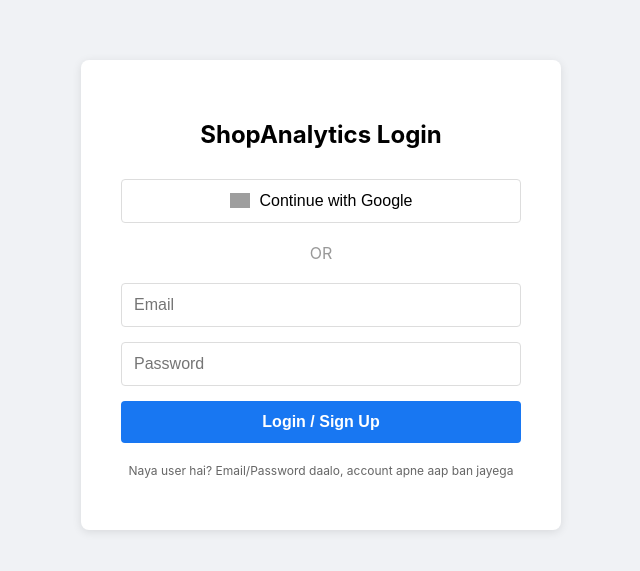
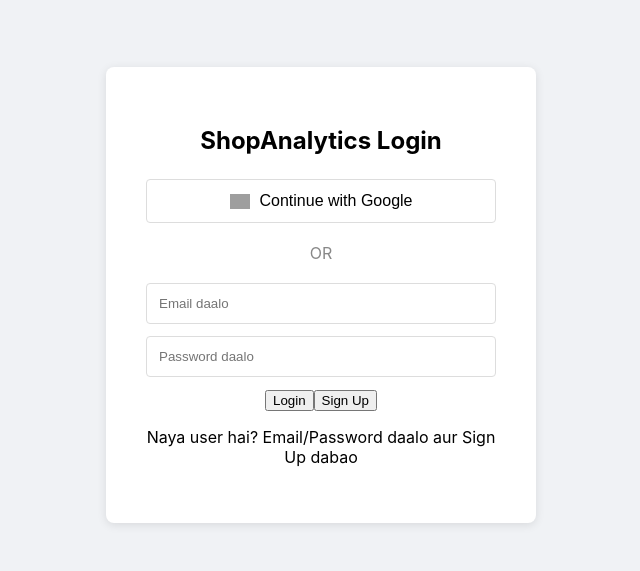
Before and after one commit to akash1234-design/shop-analytics-akash, a React (Create React App) app: page / in a window 1280 px wide. Shown: the part 105-676 px from the top of the page, without its empty margins (319-959 px from the left). Built offline with nearby package versions, Linux system fonts and the light colour scheme; no server answers; grey boxes are pictures that could not be loaded.

Commit message:
Added separate login signup and fixed google auth

```diff
--- a/src/components/Login.js
+++ b/src/components/Login.js
@@ -2,9 +2,11 @@
 import {
   signInWithEmailAndPassword,
   createUserWithEmailAndPassword,
+  GoogleAuthProvider,
   signInWithPopup
-} from 'firebase/auth';
-import { auth, googleProvider } from '../firebase'; // ← Yaha ../ lagaya
+} from "firebase/auth";
+import { auth } from "./firebase"; // Tera firebase config import
+import './Login.css'; // Optional CSS file
 
 function Login() {
   const [email, setEmail] = useState('');
@@ -12,174 +14,144 @@
   const [error, setError] = useState('');
   const [loading, setLoading] = useState(false);
 
-  const handleEmailAuth = async (e) => {
+  const googleProvider = new GoogleAuthProvider();
+
+  // Login Function
+  const handleLogin = async (e) => {
     e.preventDefault();
     setError('');
     setLoading(true);
 
-    if (!email || !password) {
-      setError('Email aur password dono daalo');
-      setLoading(false);
-      return;
-    }
-
     try {
       await signInWithEmailAndPassword(auth, email, password);
-      console.log('Login successful');
+      console.log("Login Success");
+      // Redirect hoga automatically agar App.js me onAuthStateChanged laga hai
     } catch (err) {
-      if (err.code === 'auth/user-not-found' || err.code === 'auth/invalid-credential') {
-        try {
-          await createUserWithEmailAndPassword(auth, email, password);
-          console.log('New user created & logged in');
-        } catch (signUpError) {
-          setError(signUpError.message);
-        }
+      console.log("Login Error:", err.message);
+      if (err.code === 'auth/user-not-found') {
+        setError('Ye email register nahi hai. Sign Up karo pehle.');
       } else if (err.code === 'auth/wrong-password') {
-        setError('Password galat hai');
+        setError('Password galat hai.');
       } else if (err.code === 'auth/invalid-email') {
-        setError('Email format galat hai');
+        setError('Email sahi nahi hai.');
       } else {
-        setError(err.message);
+        setError('Login failed. Dobara try karo.');
       }
     } finally {
       setLoading(false);
     }
   };
 
+  // Signup Function
+  const handleSignup = async (e) => {
+    e.preventDefault();
+    setError('');
+    setLoading(true);
+
+    if (password.length < 6) {
+      setError('Password kam se kam 6 characters ka hona chahiye.');
+      setLoading(false);
+      return;
+    }
+
+    try {
+      await createUserWithEmailAndPassword(auth, email, password);
+      console.log("Signup Success");
+    } catch (err) {
+      console.log("Signup Error:", err.message);
+      if (err.code === 'auth/email-already-in-use') {
+        setError('Ye email pehle se use me hai. Login karo.');
+      } else if (err.code === 'auth/weak-password') {
+        setError('Password bahut weak hai. Strong password daalo.');
+      } else {
+        setError('Signup failed. Dobara try karo.');
+      }
+    } finally {
+      setLoading(false);
+    }
+  };
+
+  // Google Login Function
   const handleGoogleLogin = async () => {
     setError('');
     setLoading(true);
+
     try {
       await signInWithPopup(auth, googleProvider);
-      console.log('Google login successful');
+      console.log("Google Login Success");
     } catch (err) {
-      setError(err.message);
+      console.log("Google Error:", err.message);
+      setError('Google se login nahi ho paya. Dobara try karo.');
     } finally {
       setLoading(false);
     }
   };
 
   return (
-    <div style={containerStyle}>
-      <div style={boxStyle}>
-        <h2 style={{ textAlign: 'center', marginBottom: '30px' }}>ShopAnalytics Login</h2>
+    <div className="login-container">
+      <div className="login-box">
+        <h2>ShopAnalytics Login</h2>
 
         <button
           onClick={handleGoogleLogin}
           disabled={loading}
-          style={googleButtonStyle}
+          className="google-btn"
         >
           <img
             src="https://www.gstatic.com/firebasejs/ui/2.0.0/images/auth/google.svg"
             alt="Google"
-            style={{ width: '20px', marginRight: '10px' }}
+            width="20"
           />
           Continue with Google
         </button>
 
-        <div style={dividerStyle}>OR</div>
+        <div className="divider">
+          <span>OR</span>
+        </div>
 
-        <form onSubmit={handleEmailAuth}>
+        <form>
           <input
             type="email"
-            placeholder="Email"
+            placeholder="Email daalo"
             value={email}
             onChange={(e) => setEmail(e.target.value)}
-            style={inputStyle}
-            disabled={loading}
+            required
           />
           <input
             type="password"
-            placeholder="Password"
+            placeholder="Password daalo"
             value={password}
             onChange={(e) => setPassword(e.target.value)}
-            style={inputStyle}
-            disabled={loading}
+            required
           />
 
-          {error && <p style={errorStyle}>{error}</p>}
+          {error && <p className="error-msg">{error}</p>}
 
-          <button
-            type="submit"
-            disabled={loading}
-            style={loginButtonStyle}
-          >
-            {loading ? 'Loading...' : 'Login / Sign Up'}
-          </button>
+          <div className="btn-group">
+            <button
+              onClick={handleLogin}
+              disabled={loading}
+              className="login-btn"
+            >
+              {loading ? 'Loading...' : 'Login'}
+            </button>
+
+            <button
+              onClick={handleSignup}
+              disabled={loading}
+              className="signup-btn"
+            >
+              {loading ? 'Loading...' : 'Sign Up'}
+            </button>
+          </div>
         </form>
 
-        <p style={{ fontSize: '12px', textAlign: 'center', marginTop: '20px', color: '#666' }}>
-          Naya user hai? Email/Password daalo, account apne aap ban jayega
+        <p className="info-text">
+          Naya user hai? Email/Password daalo aur Sign Up dabao
         </p>
       </div>
     </div>
   );
 }
 
-const containerStyle = {
-  display: 'flex',
-  justifyContent: 'center',
-  alignItems: 'center',
-  minHeight: '100vh',
-  backgroundColor: '#f0f2f5'
-};
-
-const boxStyle = {
-  backgroundColor: 'white',
-  padding: '40px',
-  borderRadius: '8px',
-  boxShadow: '0 2px 10px rgba(0,0,0,0.1)',
-  width: '100%',
-  maxWidth: '400px'
-};
-
-const googleButtonStyle = {
-  width: '100%',
-  padding: '12px',
-  backgroundColor: 'white',
-  border: '1px solid #ddd',
-  borderRadius: '4px',
-  cursor: 'pointer',
-  display: 'flex',
-  alignItems: 'center',
-  justifyContent: 'center',
-  fontSize: '16px',
-  marginBottom: '20px'
-};
-
-const dividerStyle = {
-  textAlign: 'center',
-  margin: '20px 0',
-  color: '#999'
-};
-
-const inputStyle = {
-  width: '100%',
-  padding: '12px',
-  marginBottom: '15px',
-  border: '1px solid #ddd',
-  borderRadius: '4px',
-  fontSize: '16px',
-  boxSizing: 'border-box'
-};
-
-const loginButtonStyle = {
-  width: '100%',
-  padding: '12px',
-  backgroundColor: '#1877f2',
-  color: 'white',
-  border: 'none',
-  borderRadius: '4px',
-  fontSize: '16px',
-  cursor: 'pointer',
-  fontWeight: 'bold'
-};
-
-const errorStyle = {
-  color: 'red',
-  fontSize: '14px',
-  marginBottom: '15px',
-  textAlign: 'center'
-};
-
 export default Login;
```
